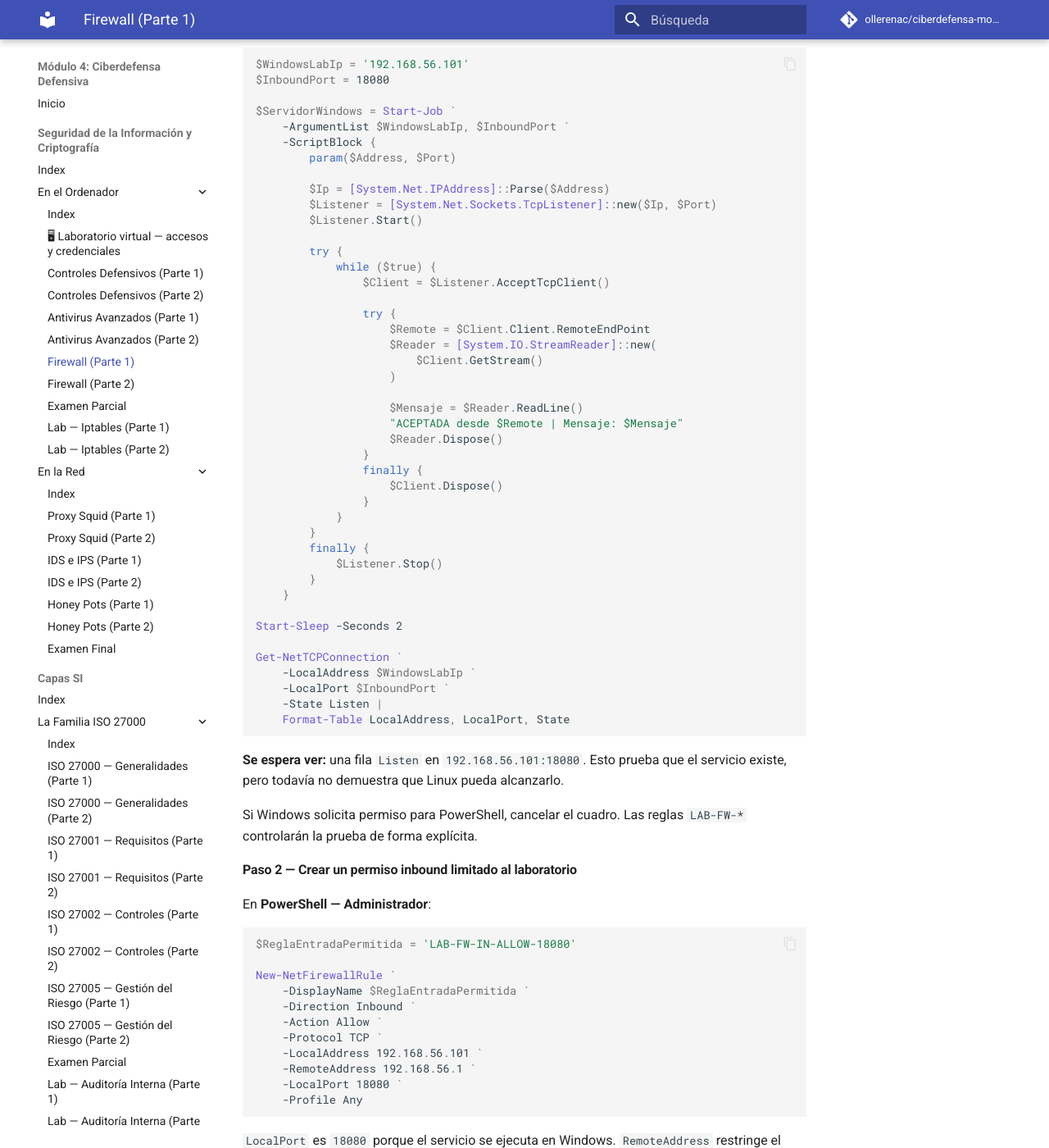
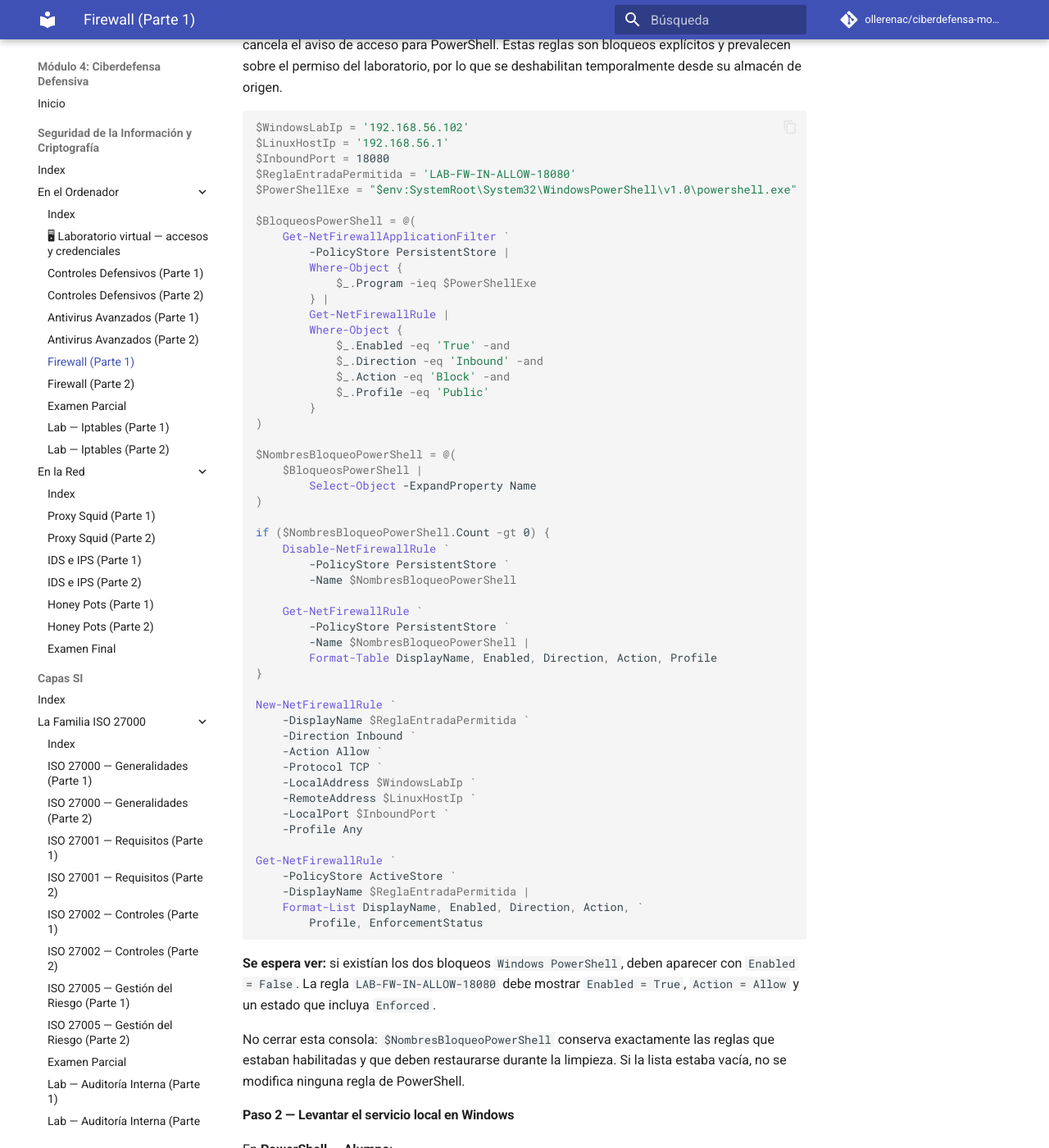
Before and after one commit to ollerenac/ciberdefensa-modulo4, an MkDocs documentation site: the page built from docs/seguridad-criptografia/en-el-ordenador/cortafuegos-p1.md, in a window 1280 px wide and 1400 px high, scrolled down 8654 px. Shown: the whole window at 82% size. Built offline with MkDocs 1.6.1 and Material for MkDocs 9.7.7, drawn with Linux system fonts in a browser that asks for light colours; comment, search, counter and statistics services are not loaded; some of the changed text lies outside the part shown.

Commit message:
docs(firewall): corregir prueba inbound de PowerShell

````diff
--- a/docs/seguridad-criptografia/en-el-ordenador/cortafuegos-p1.md
+++ b/docs/seguridad-criptografia/en-el-ordenador/cortafuegos-p1.md
@@ -116,10 +116,10 @@ La postura usual bloquea inbound no solicitado y permite outbound. Esto implica
 La VM conserva su adaptador NAT para Internet y utiliza un segundo adaptador Host-only para esta demostración. La red Host-only comunica la VM con el anfitrión, pero no con la red física.
 
 ```text
-INBOUND:  Linux 192.168.56.1 ──► Windows 192.168.56.101:18080
+INBOUND:  Linux 192.168.56.1 ──► Windows 192.168.56.102:18080
           Linux inicia; la conexión entra en Windows.
 
-OUTBOUND: Windows 192.168.56.101 ──► Linux 192.168.56.1:18081
+OUTBOUND: Windows 192.168.56.102 ──► Linux 192.168.56.1:18081
           Windows inicia; la conexión sale de Windows.
 ```
 
@@ -164,11 +164,11 @@ Get-NetIPConfiguration |
     Format-List InterfaceAlias, IPv4Address, IPv4DefaultGateway
 ```
 
-**Se espera ver:** `192.168.56.101` sin puerta de enlace y `10.0.2.15` con puerta de enlace. La primera pertenece a Host-only; la segunda pertenece a NAT.
+**Se espera ver:** `192.168.56.102` sin puerta de enlace y `10.0.2.15` con puerta de enlace. La primera pertenece a Host-only; la segunda pertenece a NAT.
 
 Una dirección `169.254.x.x` pertenece a otra interfaz sin DHCP. No debe utilizarse en esta demostración.
 
-Si la dirección Host-only no es `192.168.56.101`, reemplazar ese valor en todos los comandos siguientes. No sustituirlo por la dirección NAT.
+Si la dirección Host-only no es `192.168.56.102`, reemplazar ese valor en todos los comandos siguientes. No sustituirlo por la dirección NAT.
 
 #### Comprobar privilegios y estado del firewall
 
@@ -243,7 +243,7 @@ $Respuesta = Invoke-WebRequest `
 "RESULTADO OUTBOUND: PERMITIDA (HTTP $($Respuesta.StatusCode))"
 ```
 
-**Se espera ver:** origen `192.168.56.101`, `TcpTestSucceeded = True` y `HTTP 200`. Linux registra `GET /`.
+**Se espera ver:** origen `192.168.56.102`, `TcpTestSucceeded = True` y `HTTP 200`. Linux registra `GET /`.
 
 Esta línea base demuestra que el servidor y la ruta funcionan antes de modificar el firewall. Sin ella, un fallo posterior sería ambiguo.
 
@@ -259,7 +259,7 @@ New-NetFirewallRule `
     -Direction Outbound `
     -Action Block `
     -Protocol TCP `
-    -LocalAddress 192.168.56.101 `
+    -LocalAddress 192.168.56.102 `
     -RemoteAddress 192.168.56.1 `
     -RemotePort 18081 `
     -Profile Any
@@ -320,12 +320,75 @@ $Respuesta = Invoke-WebRequest `
 
 Linux enviará un mensaje a un servicio TCP de Windows. Como Linux inicia la conexión y Windows la recibe, el flujo es inbound.
 
-#### Paso 1 — Levantar el servicio local en Windows
+#### Paso 1 — Preparar el permiso antes de levantar el servicio
+
+En **PowerShell — Administrador**, identificar las reglas `Query User` que Windows crea cuando se cancela el aviso de acceso para PowerShell. Estas reglas son bloqueos explícitos y prevalecen sobre el permiso del laboratorio, por lo que se deshabilitan temporalmente desde su almacén de origen.
+
+```powershell
+$WindowsLabIp = '192.168.56.102'
+$LinuxHostIp = '192.168.56.1'
+$InboundPort = 18080
+$ReglaEntradaPermitida = 'LAB-FW-IN-ALLOW-18080'
+$PowerShellExe = "$env:SystemRoot\System32\WindowsPowerShell\v1.0\powershell.exe"
+
+$BloqueosPowerShell = @(
+    Get-NetFirewallApplicationFilter `
+        -PolicyStore PersistentStore |
+        Where-Object {
+            $_.Program -ieq $PowerShellExe
+        } |
+        Get-NetFirewallRule |
+        Where-Object {
+            $_.Enabled -eq 'True' -and
+            $_.Direction -eq 'Inbound' -and
+            $_.Action -eq 'Block' -and
+            $_.Profile -eq 'Public'
+        }
+)
+
+$NombresBloqueoPowerShell = @(
+    $BloqueosPowerShell |
+        Select-Object -ExpandProperty Name
+)
+
+if ($NombresBloqueoPowerShell.Count -gt 0) {
+    Disable-NetFirewallRule `
+        -PolicyStore PersistentStore `
+        -Name $NombresBloqueoPowerShell
+
+    Get-NetFirewallRule `
+        -PolicyStore PersistentStore `
+        -Name $NombresBloqueoPowerShell |
+        Format-Table DisplayName, Enabled, Direction, Action, Profile
+}
+
+New-NetFirewallRule `
+    -DisplayName $ReglaEntradaPermitida `
+    -Direction Inbound `
+    -Action Allow `
+    -Protocol TCP `
+    -LocalAddress $WindowsLabIp `
+    -RemoteAddress $LinuxHostIp `
+    -LocalPort $InboundPort `
+    -Profile Any
+
+Get-NetFirewallRule `
+    -PolicyStore ActiveStore `
+    -DisplayName $ReglaEntradaPermitida |
+    Format-List DisplayName, Enabled, Direction, Action, `
+        Profile, EnforcementStatus
+```
+
+**Se espera ver:** si existían los dos bloqueos `Windows PowerShell`, deben aparecer con `Enabled = False`. La regla `LAB-FW-IN-ALLOW-18080` debe mostrar `Enabled = True`, `Action = Allow` y un estado que incluya `Enforced`.
+
+No cerrar esta consola: `$NombresBloqueoPowerShell` conserva exactamente las reglas que estaban habilitadas y que deben restaurarse durante la limpieza. Si la lista estaba vacía, no se modifica ninguna regla de PowerShell.
+
+#### Paso 2 — Levantar el servicio local en Windows
 
 En **PowerShell — Alumno**:
 
 ```powershell
-$WindowsLabIp = '192.168.56.101'
+$WindowsLabIp = '192.168.56.102'
 $InboundPort = 18080
 
 $ServidorWindows = Start-Job `
@@ -370,27 +433,9 @@ Get-NetTCPConnection `
     Format-Table LocalAddress, LocalPort, State
 ```
 
-**Se espera ver:** una fila `Listen` en `192.168.56.101:18080`. Esto prueba que el servicio existe, pero todavía no demuestra que Linux pueda alcanzarlo.
+**Se espera ver:** una fila `Listen` en `192.168.56.102:18080`. Esto prueba que el servicio existe, pero todavía no demuestra que Linux pueda alcanzarlo.
 
-Si Windows solicita permiso para PowerShell, cancelar el cuadro. Las reglas `LAB-FW-*` controlarán la prueba de forma explícita.
-
-#### Paso 2 — Crear un permiso inbound limitado al laboratorio
-
-En **PowerShell — Administrador**:
-
-```powershell
-$ReglaEntradaPermitida = 'LAB-FW-IN-ALLOW-18080'
-
-New-NetFirewallRule `
-    -DisplayName $ReglaEntradaPermitida `
-    -Direction Inbound `
-    -Action Allow `
-    -Protocol TCP `
-    -LocalAddress 192.168.56.101 `
-    -RemoteAddress 192.168.56.1 `
-    -LocalPort 18080 `
-    -Profile Any
-```
+El permiso se creó antes de iniciar el listener para evitar el aviso automático. **No cancelar ese aviso si apareciera:** Windows crearía dos reglas `Block` para `powershell.exe`, una TCP y otra UDP, que anularían el permiso del laboratorio. En ese caso, detener la práctica y avisar al instructor.
 
 `LocalPort` es `18080` porque el servicio se ejecuta en Windows. `RemoteAddress` restringe el permiso al anfitrión del laboratorio.
 
@@ -400,7 +445,7 @@ En **Linux anfitrión**:
 
 ```bash
 if timeout 5 bash -c \
-  'printf "%s\n" "INBOUND_DESDE_LINUX" > /dev/tcp/192.168.56.101/18080'; then
+  'printf "%s\n" "INBOUND_DESDE_LINUX" > /dev/tcp/192.168.56.102/18080'; then
   printf '%s\n' 'RESULTADO INBOUND: PERMITIDA'
 else
   printf '%s\n' 'RESULTADO INBOUND: BLOQUEADA'
@@ -432,7 +477,7 @@ New-NetFirewallRule `
     -Direction Inbound `
     -Action Block `
     -Protocol TCP `
-    -LocalAddress 192.168.56.101 `
+    -LocalAddress 192.168.56.102 `
     -RemoteAddress 192.168.56.1 `
     -LocalPort 18080 `
     -Profile Any
@@ -453,7 +498,7 @@ En **PowerShell — Alumno**, confirmar que el servicio sigue escuchando y no re
 
 ```powershell
 Get-NetTCPConnection `
-    -LocalAddress 192.168.56.101 `
+    -LocalAddress 192.168.56.102 `
     -LocalPort 18080 `
     -State Listen |
     Format-Table LocalAddress, LocalPort, State
@@ -522,6 +567,17 @@ En **PowerShell — Administrador**, retirar solo las reglas de esta demostraci
 Get-NetFirewallRule `
     -DisplayName 'LAB-FW-*' `
     -ErrorAction SilentlyContinue
+
+if ($NombresBloqueoPowerShell.Count -gt 0) {
+    Enable-NetFirewallRule `
+        -PolicyStore PersistentStore `
+        -Name $NombresBloqueoPowerShell
+
+    Get-NetFirewallRule `
+        -PolicyStore PersistentStore `
+        -Name $NombresBloqueoPowerShell |
+        Format-Table DisplayName, Enabled, Direction, Action, Profile
+}
 ```
 
 En **PowerShell — Alumno**, detener el receptor y comprobar el puerto:
@@ -536,7 +592,7 @@ Get-NetTCPConnection `
     -ErrorAction SilentlyContinue
 ```
 
-**Se espera ver:** ninguna regla `LAB-FW-*` y ningún receptor en `18080`. El adaptador Host-only puede conservarse para repetir la práctica.
+**Se espera ver:** ninguna regla `LAB-FW-*`, ningún receptor en `18080` y, si al comenzar existían bloqueos de Windows PowerShell, todos nuevamente con `Enabled = True`. El adaptador Host-only puede conservarse para repetir la práctica.
 
 ---
 
````
